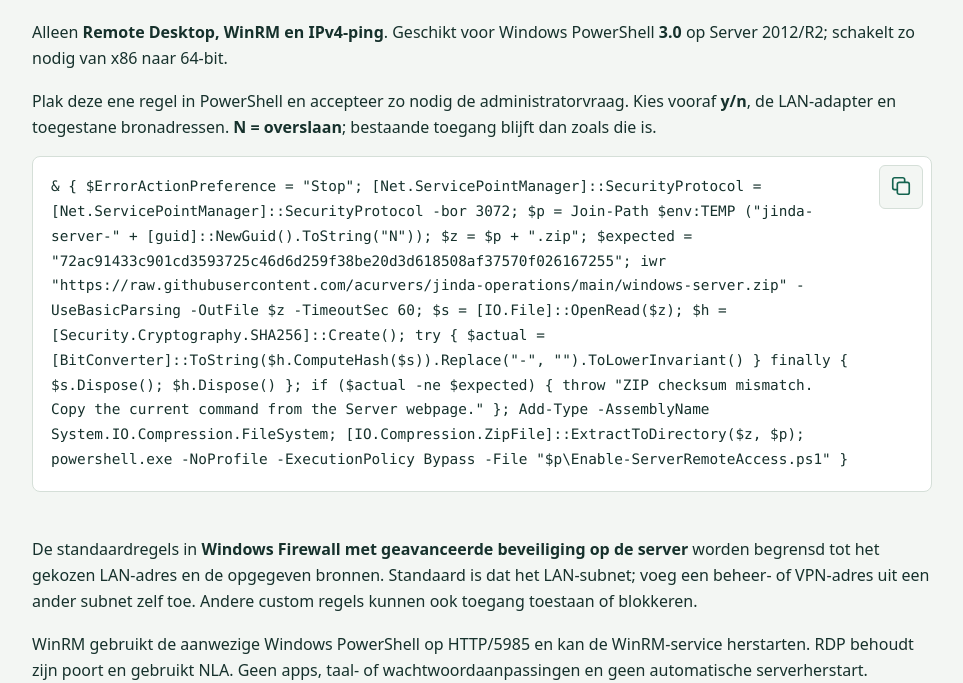
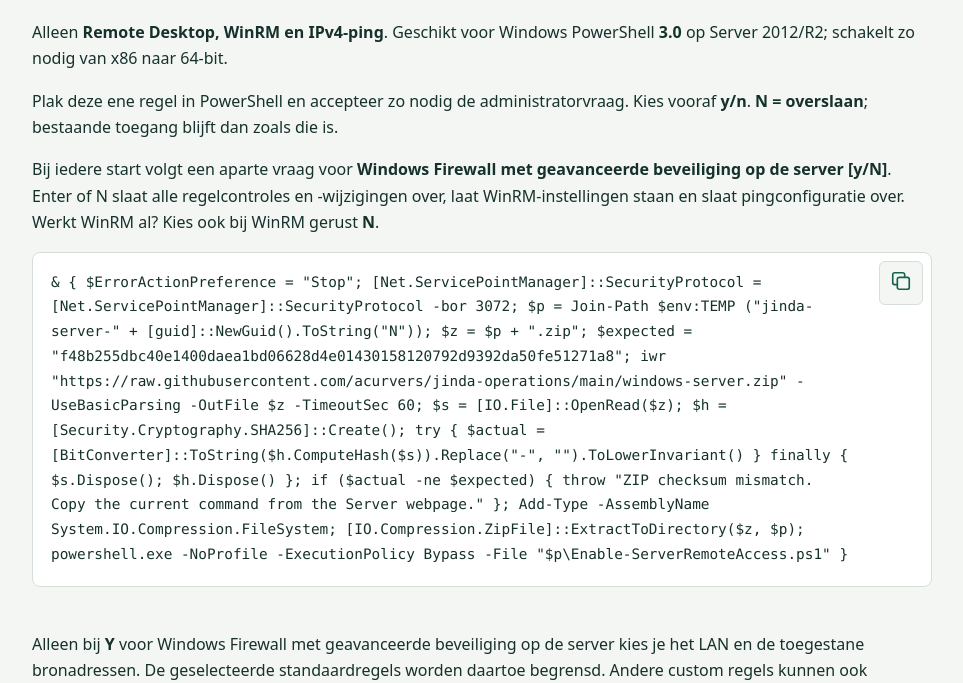
Before and after one commit to acurvers/jinda-operations, a plain HTML site: page windows-server.html in a window 1280 px wide. Shown: the part 95-778 px from the top of the page, without its empty margins (158-1121 px from the left). Drawn offline with Linux system fonts and the light colour scheme.

Commit message:
Make Server 2012 Windows Firewall configuration optional

```diff
--- a/windows-server.html
+++ b/windows-server.html
@@ -23,16 +23,17 @@
   <main>
     <h1>Windows Server 2012</h1>
     <p>Alleen <strong>Remote Desktop, WinRM en IPv4-ping</strong>. Geschikt voor Windows PowerShell <strong>3.0</strong> op Server 2012/R2; schakelt zo nodig van x86 naar 64-bit.</p>
-    <p>Plak deze ene regel in PowerShell en accepteer zo nodig de administratorvraag. Kies vooraf <strong>y/n</strong>, de LAN-adapter en toegestane bronadressen. <strong>N = overslaan</strong>; bestaande toegang blijft dan zoals die is.</p>
+    <p>Plak deze ene regel in PowerShell en accepteer zo nodig de administratorvraag. Kies vooraf <strong>y/n</strong>. <strong>N = overslaan</strong>; bestaande toegang blijft dan zoals die is.</p>
+    <p>Bij iedere start volgt een aparte vraag voor <strong>Windows Firewall met geavanceerde beveiliging op de server [y/N]</strong>. Enter of N slaat alle regelcontroles en -wijzigingen over, laat WinRM-instellingen staan en slaat pingconfiguratie over. Werkt WinRM al? Kies ook bij WinRM gerust <strong>N</strong>.</p>
     <!-- package-sha256 -->
     <div class="command-row">
-      <pre><code id="server-code">&amp; { $ErrorActionPreference = &quot;Stop&quot;; [Net.ServicePointManager]::SecurityProtocol = [Net.ServicePointManager]::SecurityProtocol -bor 3072; $p = Join-Path $env:TEMP (&quot;jinda-server-&quot; + [guid]::NewGuid().ToString(&quot;N&quot;)); $z = $p + &quot;.zip&quot;; $expected = &quot;72ac91433c901cd3593725c46d6d259f38be20d3d618508af37570f026167255&quot;; iwr &quot;https://raw.githubusercontent.com/acurvers/jinda-operations/main/windows-server.zip&quot; -UseBasicParsing -OutFile $z -TimeoutSec 60; $s = [IO.File]::OpenRead($z); $h = [Security.Cryptography.SHA256]::Create(); try { $actual = [BitConverter]::ToString($h.ComputeHash($s)).Replace(&quot;-&quot;, &quot;&quot;).ToLowerInvariant() } finally { $s.Dispose(); $h.Dispose() }; if ($actual -ne $expected) { throw &quot;ZIP checksum mismatch. Copy the current command from the Server webpage.&quot; }; Add-Type -AssemblyName System.IO.Compression.FileSystem; [IO.Compression.ZipFile]::ExtractToDirectory($z, $p); powershell.exe -NoProfile -ExecutionPolicy Bypass -File &quot;$p\Enable-ServerRemoteAccess.ps1&quot; }</code></pre>
+      <pre><code id="server-code">&amp; { $ErrorActionPreference = &quot;Stop&quot;; [Net.ServicePointManager]::SecurityProtocol = [Net.ServicePointManager]::SecurityProtocol -bor 3072; $p = Join-Path $env:TEMP (&quot;jinda-server-&quot; + [guid]::NewGuid().ToString(&quot;N&quot;)); $z = $p + &quot;.zip&quot;; $expected = &quot;f48b255dbc40e1400daea1bd06628d4e01430158120792d9392da50fe51271a8&quot;; iwr &quot;https://raw.githubusercontent.com/acurvers/jinda-operations/main/windows-server.zip&quot; -UseBasicParsing -OutFile $z -TimeoutSec 60; $s = [IO.File]::OpenRead($z); $h = [Security.Cryptography.SHA256]::Create(); try { $actual = [BitConverter]::ToString($h.ComputeHash($s)).Replace(&quot;-&quot;, &quot;&quot;).ToLowerInvariant() } finally { $s.Dispose(); $h.Dispose() }; if ($actual -ne $expected) { throw &quot;ZIP checksum mismatch. Copy the current command from the Server webpage.&quot; }; Add-Type -AssemblyName System.IO.Compression.FileSystem; [IO.Compression.ZipFile]::ExtractToDirectory($z, $p); powershell.exe -NoProfile -ExecutionPolicy Bypass -File &quot;$p\Enable-ServerRemoteAccess.ps1&quot; }</code></pre>
       <button id="copy-command" type="button" aria-label="Kopieer PowerShell-opdracht" title="Kopieer PowerShell-opdracht">
         <svg width="22" height="22" viewBox="0 0 24 24" fill="none" stroke="currentColor" stroke-width="1.8" aria-hidden="true"><rect x="8" y="8" width="13" height="13" rx="2"></rect><path d="M16 8V5a2 2 0 0 0-2-2H5a2 2 0 0 0-2 2v9a2 2 0 0 0 2 2h3"></path></svg>
       </button>
     </div>
     <p id="copy-status" role="status" aria-live="polite"></p>
-    <p>De standaardregels in <strong>Windows Firewall met geavanceerde beveiliging op de server</strong> worden begrensd tot het gekozen LAN-adres en de opgegeven bronnen. Standaard is dat het LAN-subnet; voeg een beheer- of VPN-adres uit een ander subnet zelf toe. Andere custom regels kunnen ook toegang toestaan of blokkeren.</p>
+    <p>Alleen bij <strong>Y</strong> voor Windows Firewall met geavanceerde beveiliging op de server kies je het LAN en de toegestane bronadressen. De geselecteerde standaardregels worden daartoe begrensd. Andere custom regels kunnen ook toegang toestaan of blokkeren. <strong>N schakelt Windows Firewall op de server niet uit.</strong></p>
     <p>WinRM gebruikt de aanwezige Windows PowerShell op HTTP/5985 en kan de WinRM-service herstarten. RDP behoudt zijn poort en gebruikt NLA. Geen apps, taal- of wachtwoordaanpassingen en geen automatische serverherstart.</p>
     <p>Server 2012/R2 is uit ondersteuning. Test de verbinding vanaf de beheer-pc na uitvoering.</p>
   </main>
```
Also changed, not shown: 4 other files.
